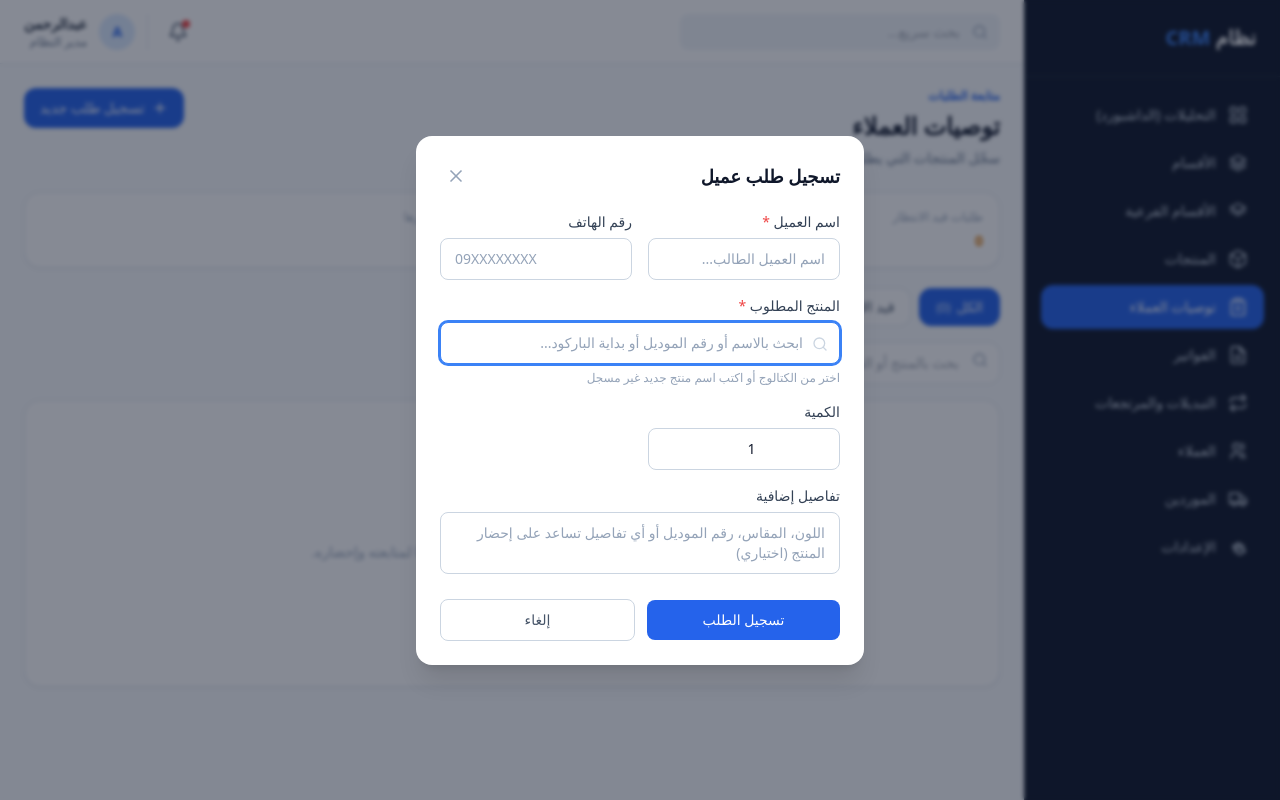
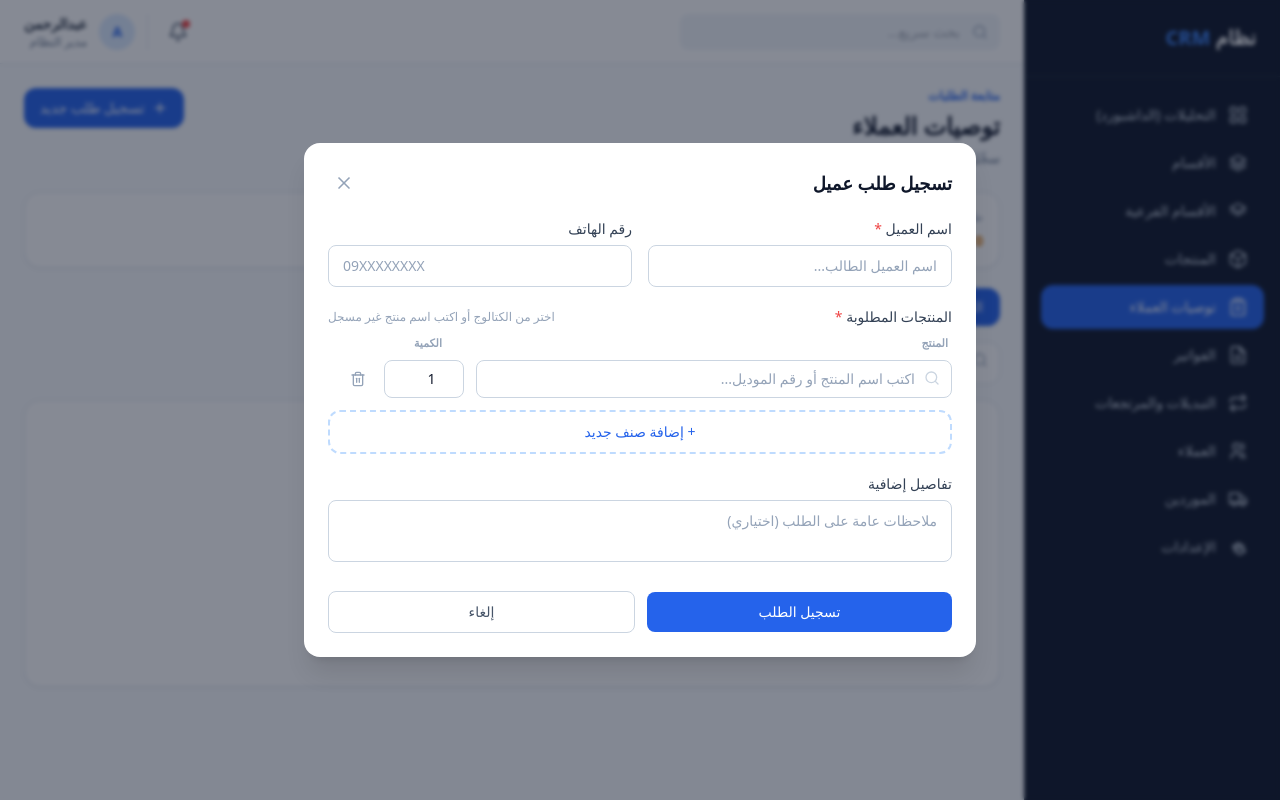
Before and after one commit to abdulrahman-shawi/cutton_sultan, a Next.js app: page /requests in a window 1280 px wide. Both pictures are taken after a click on the button "تسجيل طلب جديد". Built offline with nearby package versions, Linux system fonts and the light colour scheme.

Commit message:
feat: enhance request management with multi-item support and improved UI components

```diff
--- /dev/null
+++ b/app/components/requests/RequestItemRow.tsx
@@ -0,0 +1,118 @@
+// components/requests/RequestItemRow.tsx — سطر صنف في طلب عميل: بحث بالاسم/الموديل أو يدوي
+import { useState } from 'react';
+import { Search, Trash2 } from 'lucide-react';
+import { formatPrice } from '../products/types';
+import {
+  currencySymbol,
+  optionLabel,
+  optionMatchScore,
+  optionMatches,
+  type EntryOption,
+} from '../invoices/types';
+import type { RequestItemDraft } from './types';
+
+interface RequestItemRowProps {
+  item: RequestItemDraft;
+  entryOptions: EntryOption[];
+  onChange: (field: keyof RequestItemDraft, value: string) => void;
+  onRemove: () => void;
+}
+
+const cellInput =
+  'w-full rounded-lg border border-slate-300 px-3 py-2 text-sm text-slate-900 placeholder:text-slate-400 focus:outline-none focus:ring-2 focus:ring-blue-500 focus:border-blue-500 transition';
+
+export default function RequestItemRow({ item, entryOptions, onChange, onRemove }: RequestItemRowProps) {
+  const [dropdownOpen, setDropdownOpen] = useState(false);
+
+  const query = item.query.trim().toLowerCase();
+  const matches = query
+    ? entryOptions
+        .filter((option) => optionMatches(option, query))
+        .sort((a, b) => optionMatchScore(a, query) - optionMatchScore(b, query))
+        .slice(0, 8)
+    : [];
+
+  const selectOption = (option: EntryOption) => {
+    const label = optionLabel(option);
+    onChange('productId', option.productId);
+    onChange('entryBarcode', option.barcode);
+    onChange('name', label);
+    onChange('query', label);
+    setDropdownOpen(false);
+  };
+
+  return (
+    <li className="grid grid-cols-[minmax(0,1fr)_auto] items-center gap-3 rounded-xl border border-slate-200 p-3 md:grid-cols-[minmax(0,1.5fr)_80px_44px] md:border-0 md:p-0">
+      <div className="relative min-w-0">
+        <Search className="absolute right-3 top-2.5 w-4 h-4 text-slate-300 pointer-events-none" aria-hidden="true" />
+        <input
+          type="text"
+          value={item.query}
+          onChange={(event) => {
+            onChange('query', event.target.value);
+            if (item.entryBarcode) {
+              onChange('productId', '');
+              onChange('entryBarcode', '');
+              onChange('name', '');
+            }
+            setDropdownOpen(true);
+          }}
+          onFocus={() => setDropdownOpen(true)}
+          onBlur={() => setTimeout(() => setDropdownOpen(false), 150)}
+          placeholder="اكتب اسم المنتج أو رقم الموديل..."
+          className={`${cellInput} pr-9`}
+        />
+        {dropdownOpen && matches.length > 0 && (
+          <ul className="absolute z-20 top-full right-0 left-0 mt-1 bg-white border border-slate-200 rounded-xl shadow-lg max-h-56 overflow-y-auto">
+            {matches.map((option) => (
+              <li key={option.barcode}>
+                <button
+                  type="button"
+                  onMouseDown={(event) => {
+                    event.preventDefault();
+                    selectOption(option);
+                  }}
+                  className="w-full text-right px-3.5 py-2.5 hover:bg-blue-50 transition-colors"
+                >
+                  <p className="text-sm font-medium text-slate-800 truncate">{optionLabel(option)}</p>
+                  <div className="mt-1 flex flex-wrap items-center gap-x-2 gap-y-1 text-[11px]">
+                    <span className="font-semibold text-slate-700">موديل {option.modelNumber}</span>
+                    {option.subcategoryName && (
+                      <span className="rounded-full bg-blue-50 px-2 py-0.5 font-medium text-blue-600">
+                        {option.subcategoryName}
+                      </span>
+                    )}
+                    <span dir="ltr" className="font-bold text-emerald-600">
+                      {formatPrice(option.retailPrice)} {currencySymbol(option.currency)}
+                    </span>
+                    <span className={option.stock === 0 ? 'font-semibold text-amber-600' : 'text-slate-400'}>
+                      المخزون: {option.stock}
+                    </span>
+                  </div>
+                </button>
+              </li>
+            ))}
+          </ul>
+        )}
+      </div>
+      <input
+        type="number"
+        min="1"
+        step="1"
+        inputMode="numeric"
+        value={item.quantity}
+        onChange={(event) => onChange('quantity', event.target.value)}
+        placeholder="الكمية"
+        className={`${cellInput} text-center px-1`}
+      />
+      <button
+        type="button"
+        onClick={onRemove}
+        aria-label="حذف الصنف"
+        className="p-1.5 rounded-lg text-slate-400 hover:text-red-600 hover:bg-red-50 transition-colors"
+      >
+        <Trash2 className="w-4 h-4" aria-hidden="true" />
+      </button>
+    </li>
+  );
+}
--- a/app/components/requests/RequestModal.tsx
+++ b/app/components/requests/RequestModal.tsx
@@ -1,15 +1,24 @@
-// components/requests/RequestModal.tsx — تسجيل طلب عميل لمنتج غير متوفر
-import { useState, type FormEvent } from 'react';
-import { AlertCircle, Search, X } from 'lucide-react';
+// components/requests/RequestModal.tsx — تسجيل طلب عميل لمنتجات غير متوفرة
+import { useMemo, useState, type FormEvent } from 'react';
+import { AlertCircle, X } from 'lucide-react';
 import type { Customer } from '../customers/types';
 import type { Product } from '../products/types';
-import type { CustomerRequest } from './types';
+import type { Subcategory } from '../subcategories/types';
+import { buildEntryOptions } from '../invoices/types';
+import RequestItemRow from './RequestItemRow';
+import {
+  createRequestItemDraft,
+  type CustomerRequest,
+  type RequestItem,
+  type RequestItemDraft,
+} from './types';
 
 interface RequestModalProps {
   mode: 'create' | 'edit';
   initial?: CustomerRequest;
   customers: Customer[];
   products: Product[];
+  subcategories: Subcategory[];
   onClose: () => void;
   onSave: (data: Omit<CustomerRequest, 'id' | 'createdAt' | 'status'>) => void;
 }
@@ -17,46 +26,27 @@ interface RequestModalProps {
 const inputClass =
   'w-full rounded-lg border border-slate-300 px-3.5 py-2.5 text-sm text-slate-900 placeholder:text-slate-400 focus:outline-none focus:ring-2 focus:ring-blue-500 focus:border-blue-500 transition';
 
-// البحث في المنتجات بالاسم ورقم الموديل (تطابق جزئي) وبداية الباركود فقط، مثل بحث الفواتير
-function productMatches(product: Product, query: string): boolean {
-  const words = query.trim().toLowerCase().split(/\s+/).filter(Boolean);
-  if (words.length === 0) return false;
-  const nameAndModel = `${product.name} ${product.modelNumber}`.toLowerCase();
-  return words.every(
-    (word) =>
-      nameAndModel.includes(word) || product.entries.some((entry) => entry.barcode.startsWith(word))
-  );
+function toDrafts(items: RequestItem[]): RequestItemDraft[] {
+  return items.map((item) => ({
+    key: item.key,
+    productId: item.productId,
+    entryBarcode: item.entryBarcode,
+    name: item.name,
+    query: item.name,
+    quantity: String(item.quantity),
+  }));
 }
 
-// ترتيب النتائج: الموديل المطابق من بدايته أولاً ثم المحتوى ثم الاسم ثم الباركود
-function productMatchScore(product: Product, query: string): number {
-  const q = query.trim().toLowerCase();
-  const model = product.modelNumber.toLowerCase();
-  const name = product.name.toLowerCase();
-  if (model.startsWith(q)) return 0;
-  if (model.includes(q)) return 1;
-  if (name.startsWith(q)) return 2;
-  if (name.includes(q)) return 3;
-  return 4;
-}
-
-export default function RequestModal({ mode, initial, customers, products, onClose, onSave }: RequestModalProps) {
+export default function RequestModal({ mode, initial, customers, products, subcategories, onClose, onSave }: RequestModalProps) {
   const [customerName, setCustomerName] = useState(initial?.customerName ?? '');
   const [phone, setPhone] = useState(initial?.phone ?? '');
-  const [productName, setProductName] = useState(initial?.productName ?? '');
-  const [quantity, setQuantity] = useState(initial ? String(initial.quantity) : '1');
+  const [items, setItems] = useState<RequestItemDraft[]>(() =>
+    initial && initial.items.length > 0 ? toDrafts(initial.items) : [createRequestItemDraft()]
+  );
   const [notes, setNotes] = useState(initial?.notes ?? '');
   const [error, setError] = useState('');
-  const [suggestionsOpen, setSuggestionsOpen] = useState(false);
 
-  const trimmedProduct = productName.trim();
-  const query = trimmedProduct.toLowerCase();
-  const suggestions = query
-    ? products
-        .filter((product) => productMatches(product, query) && product.name !== trimmedProduct)
-        .sort((a, b) => productMatchScore(a, query) - productMatchScore(b, query))
-        .slice(0, 8)
-    : [];
+  const entryOptions = useMemo(() => buildEntryOptions(products, subcategories), [products, subcategories]);
 
   const handleCustomerChange = (value: string) => {
     setCustomerName(value);
@@ -65,25 +55,35 @@ export default function RequestModal({ mode, initial, customers, products, onClo
     if (matched) setPhone(matched.phone);
   };
 
-  const selectProduct = (product: Product) => {
-    setProductName(product.name);
-    setError('');
-    if (!notes.trim()) setNotes(`موديل ${product.modelNumber}`);
-    setSuggestionsOpen(false);
+  const updateItem = (key: string, field: keyof RequestItemDraft, value: string) => {
+    setItems((prev) => prev.map((item) => (item.key === key ? { ...item, [field]: value } : item)));
   };
 
   const handleSubmit = (event: FormEvent<HTMLFormElement>) => {
     event.preventDefault();
     const trimmedCustomer = customerName.trim();
     if (!trimmedCustomer) return setError('اسم العميل مطلوب');
-    if (!trimmedProduct) return setError('اسم المنتج المطلوب مطلوب');
-    const qty = quantity.trim() === '' ? 1 : Number(quantity);
-    if (!Number.isInteger(qty) || qty < 1) return setError('أدخل كمية صحيحة (1 أو أكثر)');
+    if (items.length === 0) return setError('أضف صنفاً واحداً على الأقل إلى الطلب');
+
+    const cleanItems: RequestItem[] = [];
+    for (let i = 0; i < items.length; i++) {
+      const item = items[i];
+      if (!item.name.trim()) return setError(`أدخل اسم الصنف في السطر ${i + 1}`);
+      const qty = item.quantity.trim() === '' ? NaN : Number(item.quantity);
+      if (!Number.isInteger(qty) || qty < 1) return setError(`أدخل كمية صحيحة (1 أو أكثر) في السطر ${i + 1}`);
+      cleanItems.push({
+        key: item.key,
+        productId: item.productId,
+        entryBarcode: item.entryBarcode,
+        name: item.name.trim(),
+        quantity: qty,
+      });
+    }
+
     onSave({
       customerName: trimmedCustomer,
       phone: phone.trim(),
-      productName: trimmedProduct,
-      quantity: qty,
+      items: cleanItems,
       notes: notes.trim(),
     });
   };
@@ -94,11 +94,11 @@ export default function RequestModal({ mode, initial, customers, products, onClo
       <div
         role="dialog"
         aria-modal="true"
-        className="relative w-full max-w-md max-h-[90vh] overflow-y-auto bg-white rounded-2xl shadow-xl p-6"
+        className="relative w-full max-w-2xl max-h-[90vh] overflow-y-auto bg-white rounded-2xl shadow-xl p-6"
       >
         <div className="flex items-center justify-between mb-5">
           <h2 className="text-lg font-bold text-slate-900">
-            {mode === 'create' ? 'تسجيل طلب عميل' : `تعديل طلب «${initial?.productName}»`}
+            {mode === 'create' ? 'تسجيل طلب عميل' : `تعديل طلب «${initial?.customerName}»`}
           </h2>
           <button
             type="button"
@@ -110,7 +110,7 @@ export default function RequestModal({ mode, initial, customers, products, onClo
           </button>
         </div>
 
-        <form onSubmit={handleSubmit} className="space-y-4">
+        <form onSubmit={handleSubmit} className="space-y-5">
           <div className="grid sm:grid-cols-2 gap-4">
             <div>
               <label htmlFor="request-customer" className="block text-sm font-medium text-slate-700 mb-1.5">
@@ -146,73 +146,43 @@ export default function RequestModal({ mode, initial, customers, products, onClo
                 className={`${inputClass} text-left`}
               />
             </div>
-            <div className="sm:col-span-2">
-              <label htmlFor="request-product" className="block text-sm font-medium text-slate-700 mb-1.5">
-                المنتج المطلوب <span className="text-red-500">*</span>
-              </label>
-              <div className="relative">
-                <Search className="absolute right-3 top-3.5 w-4 h-4 text-slate-300 pointer-events-none" aria-hidden="true" />
-                <input
-                  id="request-product"
-                  type="text"
-                  autoFocus
-                  value={productName}
-                  onChange={(event) => {
-                    setProductName(event.target.value);
-                    setError('');
-                    setSuggestionsOpen(true);
-                  }}
-                  onFocus={() => setSuggestionsOpen(true)}
-                  onBlur={() => setTimeout(() => setSuggestionsOpen(false), 150)}
-                  placeholder="ابحث بالاسم أو رقم الموديل أو بداية الباركود..."
-                  className={`${inputClass} pr-9`}
+          </div>
+
+          <div>
+            <div className="flex items-center justify-between gap-3 mb-2">
+              <span className="text-sm font-medium text-slate-700">
+                المنتجات المطلوبة <span className="text-red-500">*</span>
+              </span>
+              <span className="text-xs font-normal text-slate-400">
+                اختر من الكتالوج أو اكتب اسم منتج غير مسجل
+              </span>
+            </div>
+            <div className="hidden md:grid grid-cols-[minmax(0,1.5fr)_80px_44px] gap-3 px-1 mb-2 text-[11px] font-semibold text-slate-400">
+              <span>المنتج</span>
+              <span className="text-center">الكمية</span>
+              <span />
+            </div>
+            <ul className="space-y-3">
+              {items.map((item) => (
+                <RequestItemRow
+                  key={item.key}
+                  item={item}
+                  entryOptions={entryOptions}
+                  onChange={(field, value) => updateItem(item.key, field, value)}
+                  onRemove={() => setItems((prev) => prev.filter((entry) => entry.key !== item.key))}
                 />
-                {suggestionsOpen && suggestions.length > 0 && (
-                  <ul className="absolute z-20 top-full right-0 left-0 mt-1 bg-white border border-slate-200 rounded-xl shadow-lg max-h-56 overflow-y-auto">
-                    {suggestions.map((product) => {
-                      const totalStock = product.entries.reduce((sum, entry) => sum + entry.quantity, 0);
-                      return (
-                        <li key={product.id}>
+              ))}
+            </ul>
             <button
               type="button"
-                            onMouseDown={(event) => {
-                              event.preventDefault();
-                              selectProduct(product);
-                            }}
-                            className="w-full text-right px-3.5 py-2.5 hover:bg-blue-50 transition-colors"
+              onClick={() => setItems((prev) => [...prev, createRequestItemDraft()])}
+              className="w-full mt-3 py-2.5 rounded-xl border-2 border-dashed border-blue-200 text-blue-600 text-sm font-medium hover:bg-blue-50 transition-colors"
             >
-                            <p className="text-sm font-medium text-slate-800 truncate">{product.name}</p>
-                            <p className="text-xs text-slate-400">
-                              موديل {product.modelNumber} · المخزون: {totalStock}
-                            </p>
+              + إضافة صنف جديد
             </button>
-                        </li>
-                      );
-                    })}
-                  </ul>
-                )}
           </div>
-              <p className="text-xs text-slate-400 mt-1.5">
-                اختر من الكتالوج أو اكتب اسم منتج جديد غير مسجل
-              </p>
-            </div>
+
           <div>
-              <label htmlFor="request-quantity" className="block text-sm font-medium text-slate-700 mb-1.5">
-                الكمية
-              </label>
-              <input
-                id="request-quantity"
-                type="number"
-                min="1"
-                step="1"
-                inputMode="numeric"
-                value={quantity}
-                onChange={(event) => setQuantity(event.target.value)}
-                placeholder="1"
-                className={`${inputClass} text-center`}
-              />
-            </div>
-            <div className="sm:col-span-2">
             <label htmlFor="request-notes" className="block text-sm font-medium text-slate-700 mb-1.5">
               تفاصيل إضافية
             </label>
@@ -221,10 +191,9 @@ export default function RequestModal({ mode, initial, customers, products, onClo
               rows={2}
               value={notes}
               onChange={(event) => setNotes(event.target.value)}
-                placeholder="اللون، المقاس، رقم الموديل أو أي تفاصيل تساعد على إحضار المنتج (اختياري)"
+              placeholder="ملاحظات عامة على الطلب (اختياري)"
               className={`${inputClass} resize-none`}
             />
-            </div>
           </div>
 
           {error && (
--- a/app/components/requests/RequestsManager.tsx
+++ b/app/components/requests/RequestsManager.tsx
@@ -8,9 +8,11 @@ import RequestModal from './RequestModal';
 import ConfirmDialog from '../categories/ConfirmDialog';
 import { CUSTOMERS_STORAGE_KEY, type Customer } from '../customers/types';
 import { PRODUCTS_STORAGE_KEY, type Product } from '../products/types';
+import { SUBCATEGORIES_STORAGE_KEY, type Subcategory } from '../subcategories/types';
 import {
   REQUESTS_STORAGE_KEY,
   REQUEST_STATUSES,
+  requestItemsLabel,
   type CustomerRequest,
   type RequestStatus,
 } from './types';
@@ -18,13 +20,30 @@ import {
 type ModalState = { mode: 'create' } | { mode: 'edit'; request: CustomerRequest } | null;
 type Filter = 'الكل' | RequestStatus;
 
+// ترحيل الطلبات القديمة المخزنة بنموذج «منتج واحد» (productName/quantity) إلى قائمة أصناف
+function migrateRequest(raw: CustomerRequest & { productName?: string; quantity?: number }): CustomerRequest {
+  if (Array.isArray(raw.items)) return raw;
+  return {
+    ...raw,
+    items: [
+      {
+        key: raw.id,
+        productId: null,
+        entryBarcode: null,
+        name: raw.productName ?? '',
+        quantity: raw.quantity ?? 1,
+      },
+    ],
+  };
+}
+
 function loadRequests(): CustomerRequest[] {
   if (typeof window === 'undefined') return [];
   try {
     const raw = window.localStorage.getItem(REQUESTS_STORAGE_KEY);
     if (!raw) return [];
     const parsed = JSON.parse(raw) as unknown;
-    return Array.isArray(parsed) ? (parsed as CustomerRequest[]) : [];
+    return Array.isArray(parsed) ? (parsed as CustomerRequest[]).map(migrateRequest) : [];
   } catch {
     return [];
   }
@@ -54,10 +73,23 @@ function loadProducts(): Product[] {
   }
 }
 
+function loadSubcategories(): Subcategory[] {
+  if (typeof window === 'undefined') return [];
+  try {
+    const raw = window.localStorage.getItem(SUBCATEGORIES_STORAGE_KEY);
+    if (!raw) return [];
+    const parsed = JSON.parse(raw) as unknown;
+    return Array.isArray(parsed) ? (parsed as Subcategory[]) : [];
+  } catch {
+    return [];
+  }
+}
+
 export default function RequestsManager() {
   const [requests, setRequests] = useState<CustomerRequest[]>(loadRequests);
   const [customers] = useState<Customer[]>(loadCustomers);
   const [products] = useState<Product[]>(loadProducts);
+  const [subcategories] = useState<Subcategory[]>(loadSubcategories);
   const [modal, setModal] = useState<ModalState>(null);
   const [deleting, setDeleting] = useState<CustomerRequest | null>(null);
   const [filter, setFilter] = useState<Filter>('الكل');
@@ -87,7 +119,7 @@ export default function RequestsManager() {
     .filter(
       (request) =>
         !trimmedSearch ||
-        request.productName.includes(trimmedSearch) ||
+        request.items.some((item) => item.name.includes(trimmedSearch)) ||
         request.customerName.includes(trimmedSearch) ||
         request.phone.includes(trimmedSearch)
     );
@@ -110,7 +142,7 @@ export default function RequestsManager() {
     setRequests((prev) =>
       prev.map((item) => (item.id === request.id ? { ...item, status: next } : item))
     );
-    setToast(next === 'تم التوفر' ? `تم توفر «${request.productName}»` : 'أُعيد الطلب إلى قيد الانتظار');
+    setToast(next === 'تم التوفر' ? `تم توفر «${requestItemsLabel(request.items)}»` : 'أُعيد الطلب إلى قيد الانتظار');
   };
 
   const handleDelete = () => {
@@ -208,6 +240,7 @@ export default function RequestsManager() {
           initial={modal.mode === 'edit' ? modal.request : undefined}
           customers={customers}
           products={products}
+          subcategories={subcategories}
           onClose={() => setModal(null)}
           onSave={handleSave}
         />
@@ -215,7 +248,7 @@ export default function RequestsManager() {
 
       {deleting && (
         <ConfirmDialog
-          categoryName={`${deleting.productName} (${deleting.customerName})`}
+          categoryName={`${requestItemsLabel(deleting.items)} (${deleting.customerName})`}
           itemLabel="الطلب"
           onConfirm={handleDelete}
           onCancel={() => setDeleting(null)}
--- a/app/components/requests/types.ts
+++ b/app/components/requests/types.ts
@@ -3,15 +3,54 @@ export type RequestStatus = 'قيد الانتظار' | 'تم التوفر';
 
 export const REQUEST_STATUSES: RequestStatus[] = ['قيد الانتظار', 'تم التوفر'];
 
+// صنف واحد ضمن طلب العميل: يُربط بتفصيلة (لون/مقاس) عند اختياره من الكتالوج
+export interface RequestItem {
+  key: string;
+  productId: string | null;
+  entryBarcode: string | null;
+  name: string;
+  quantity: number;
+}
+
+export interface RequestItemDraft {
+  key: string;
+  productId: string | null;
+  entryBarcode: string | null;
+  name: string;
+  query: string;
+  quantity: string;
+}
+
+export function createRequestItemDraft(): RequestItemDraft {
+  return {
+    key: crypto.randomUUID(),
+    productId: null,
+    entryBarcode: null,
+    name: '',
+    query: '',
+    quantity: '1',
+  };
+}
+
 export interface CustomerRequest {
   id: string;
   customerName: string;
   phone: string;
-  productName: string;
-  quantity: number;
+  items: RequestItem[];
   notes: string;
   status: RequestStatus;
   createdAt: number;
 }
 
 export const REQUESTS_STORAGE_KEY = 'sultan_requests';
+
+// اسم مختصر للعرض في القوائم والتنبيهات: أول صنف مع عدد الأصناف المتبقية
+export function requestItemsLabel(items: RequestItem[]): string {
+  if (items.length === 0) return '—';
+  return items.length > 1 ? `${items[0].name} +${items.length - 1}` : items[0].name;
+}
+
+// إجمالي الكميات المطلوبة لعرضه في الجدول
+export function requestTotalQuantity(items: RequestItem[]): number {
+  return items.reduce((sum, item) => sum + item.quantity, 0);
+}
```
Also changed, not shown: app/components/requests/RequestList.tsx (+8 -5 lines). Lines whose indentation alone changed are shown as unchanged.
